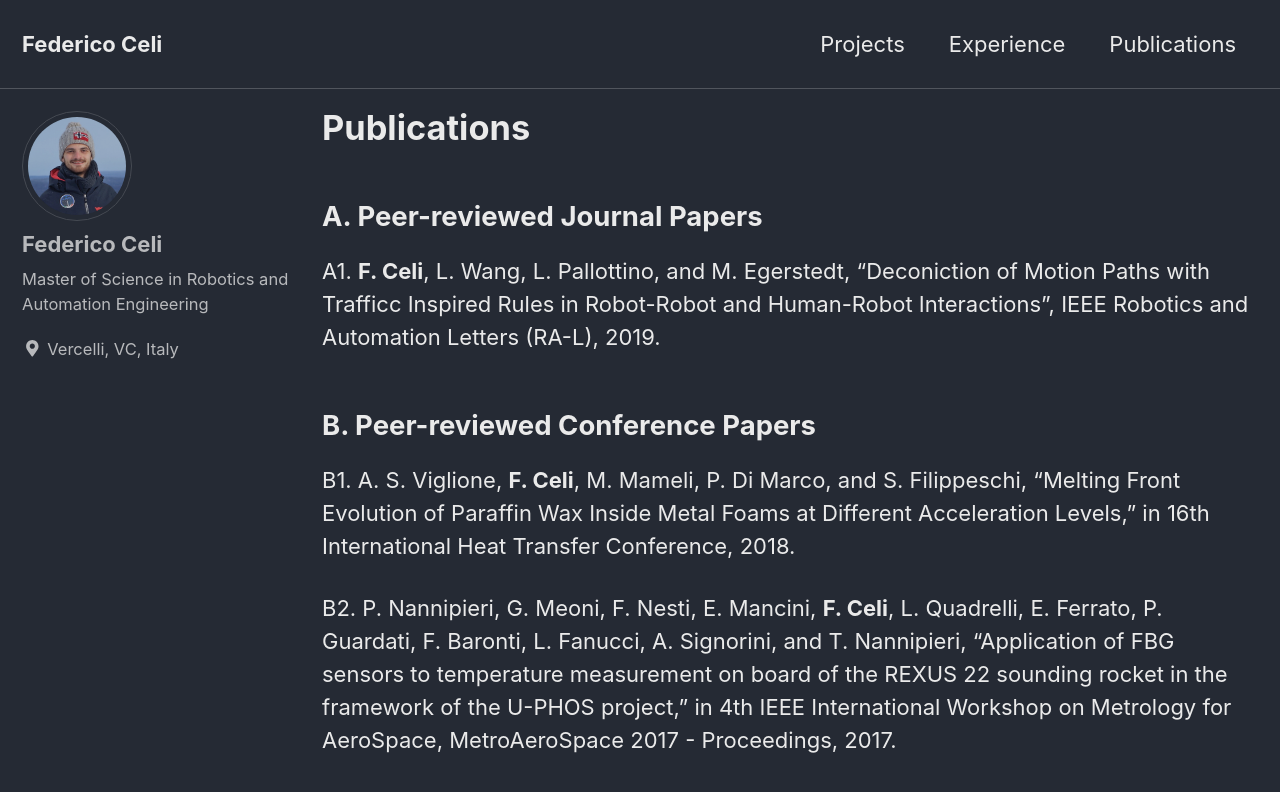
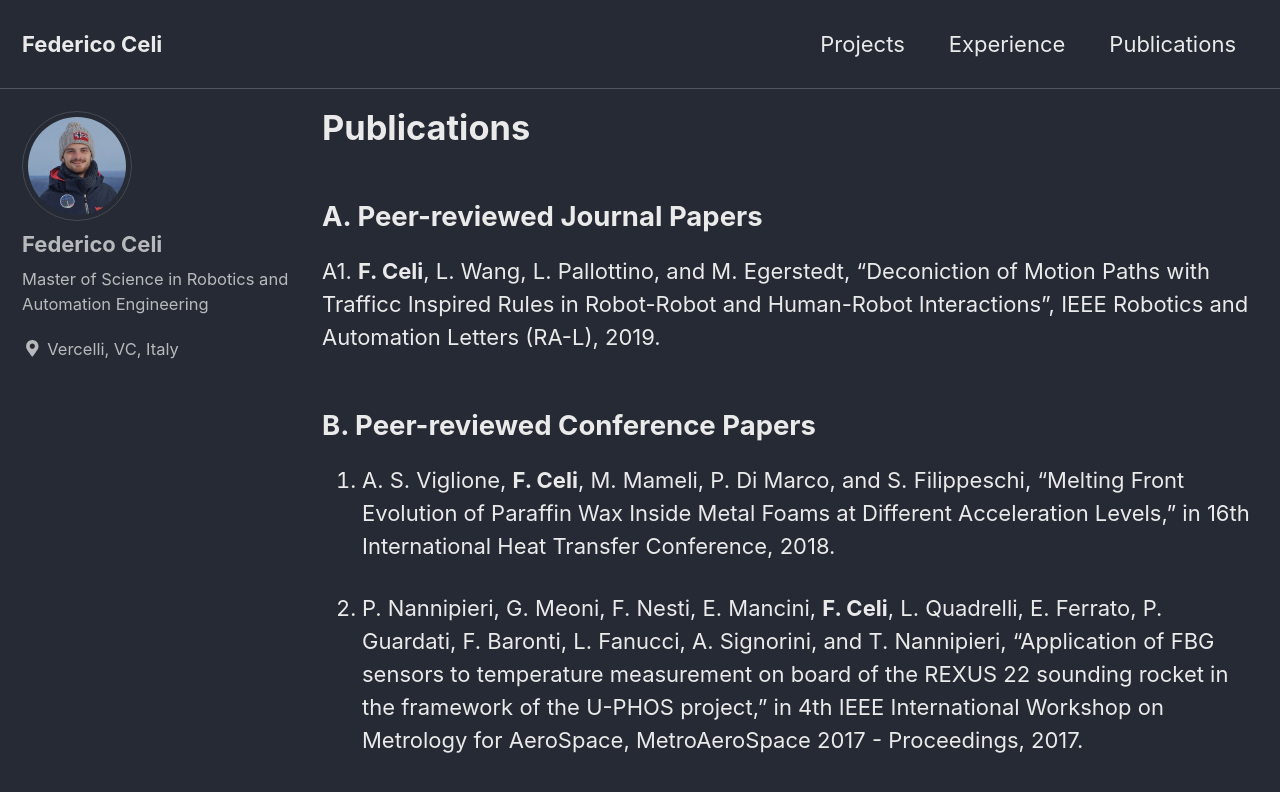
Before and after one commit to federicoceli/federicoceli.github.io, a Jekyll site: the page built from _pages/publications.md, in a window 1280 px wide and 900 px high. Shown: the top 792 px of the window. Built offline with Jekyll 4.4.1, drawn with Linux system fonts in a browser that asks for light colours; cached includes are drawn as plain includes.

```diff
--- a/_pages/publications.md
+++ b/_pages/publications.md
@@ -11,6 +11,6 @@ A1. **F. Celi**, L. Wang, L. Pallottino, and M. Egerstedt, "Deconiction of Motio
 
 ## B. Peer-reviewed Conference Papers
 
-B1. A. S. Viglione, **F. Celi**, M. Mameli, P. Di Marco, and S. Filippeschi, “Melting Front Evolution of Paraffin Wax Inside Metal Foams at Different Acceleration Levels,” in 16th International Heat Transfer Conference, 2018.
+1. A. S. Viglione, **F. Celi**, M. Mameli, P. Di Marco, and S. Filippeschi, “Melting Front Evolution of Paraffin Wax Inside Metal Foams at Different Acceleration Levels,” in 16th International Heat Transfer Conference, 2018.
 
-B2. P. Nannipieri, G. Meoni, F. Nesti, E. Mancini, **F. Celi**, L. Quadrelli, E. Ferrato, P. Guardati, F. Baronti, L. Fanucci, A. Signorini, and T. Nannipieri, “Application of FBG sensors to temperature measurement on board of the REXUS 22 sounding rocket in the framework of the U-PHOS project,” in 4th IEEE International Workshop on Metrology for AeroSpace, MetroAeroSpace 2017 - Proceedings, 2017.
+1. P. Nannipieri, G. Meoni, F. Nesti, E. Mancini, **F. Celi**, L. Quadrelli, E. Ferrato, P. Guardati, F. Baronti, L. Fanucci, A. Signorini, and T. Nannipieri, “Application of FBG sensors to temperature measurement on board of the REXUS 22 sounding rocket in the framework of the U-PHOS project,” in 4th IEEE International Workshop on Metrology for AeroSpace, MetroAeroSpace 2017 - Proceedings, 2017.
```
